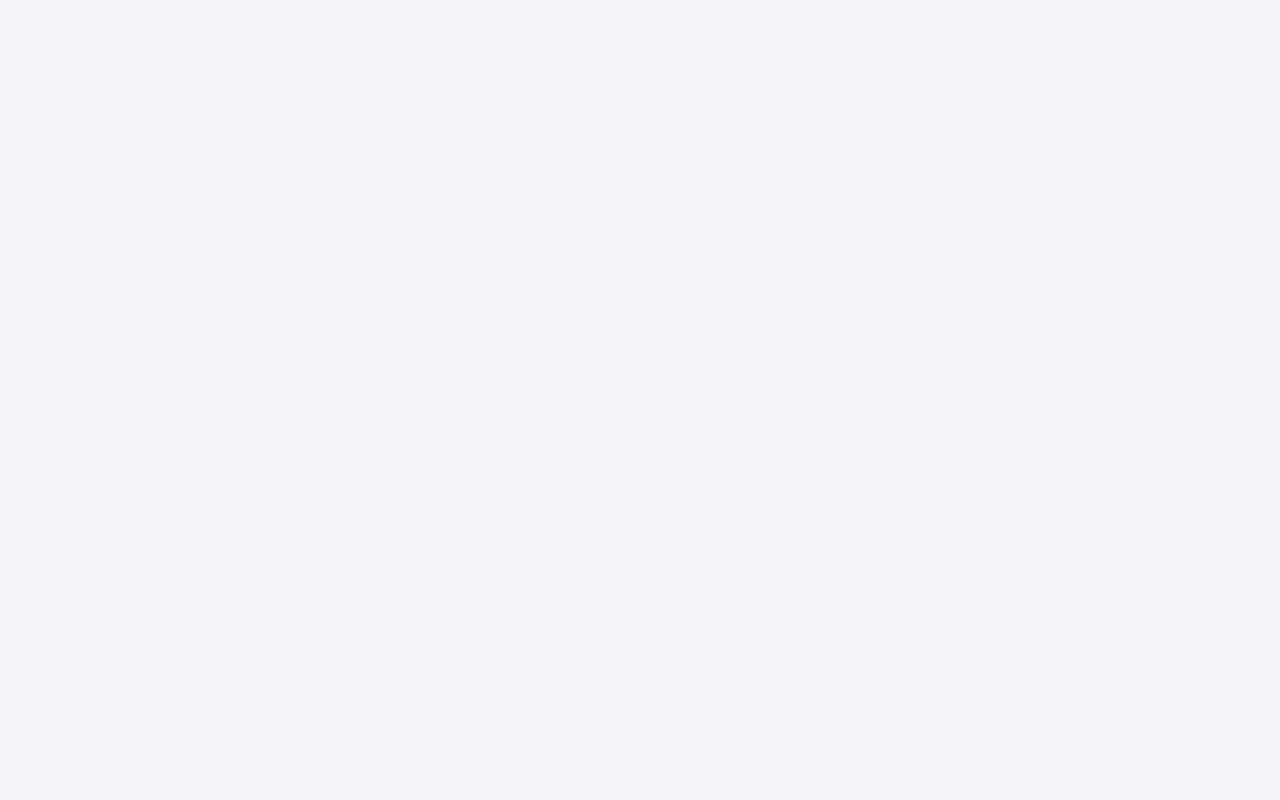
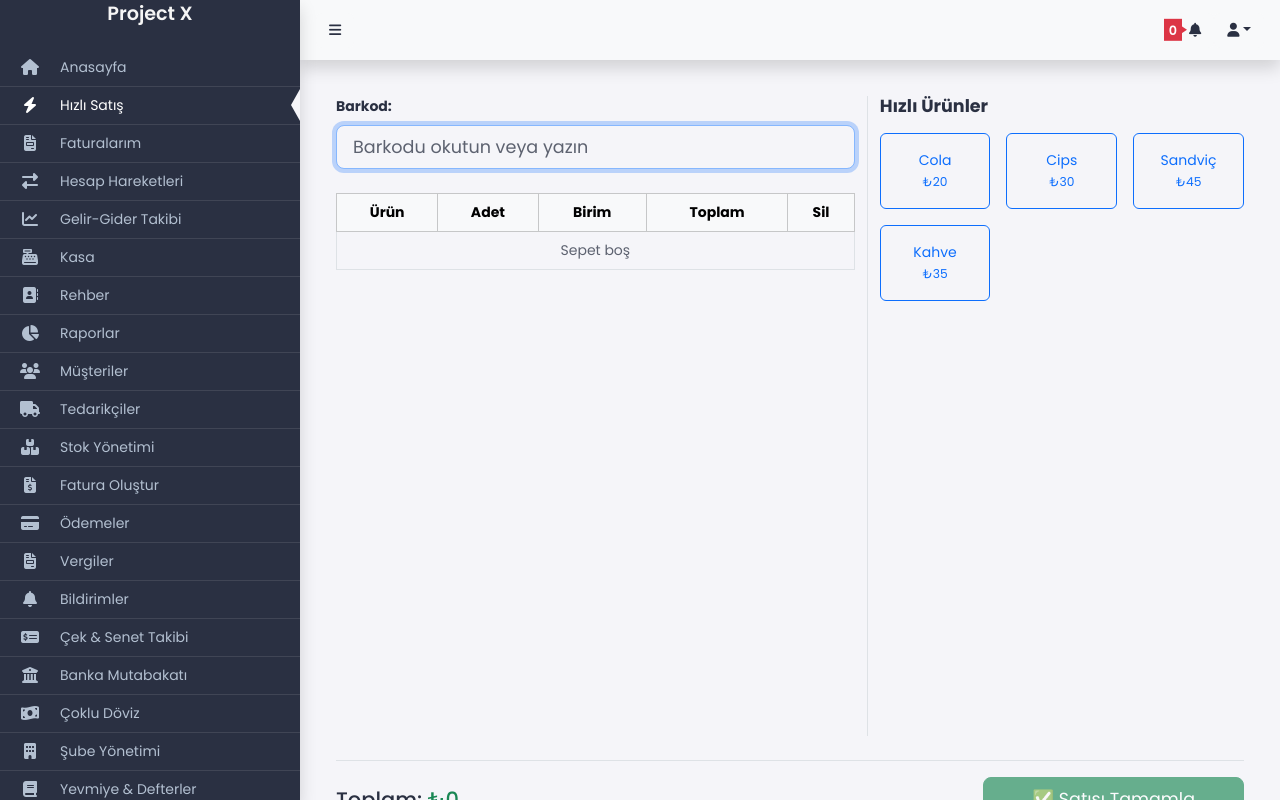
Before and after one commit to cemtekinn/accounting-app-frontend, a Vue app: page /quick-sale in a window 1280 px wide. Before the commit this address had no page. Built offline with nearby package versions, Linux system fonts and the light colour scheme.

Commit message:
feat( quick sale page ) : create new page & added base design

```diff
--- a/src/router/routes.js
+++ b/src/router/routes.js
@@ -4,4 +4,9 @@ export default [
     name: 'home',
     component: () => import('../views/Home.vue'),
   },
+  {
+    path: '/quick-sale',
+    name: 'quick-sale',
+    component: () => import('../views/QuickSale.vue'),
+  },
 ]
--- /dev/null
+++ b/src/views/QuickSale.vue
@@ -0,0 +1,116 @@
+<script setup>
+import Layout from '@/layouts/Main.vue'
+import { ref, computed } from 'vue'
+
+const barcodeInput = ref('')
+const products = ref([
+  { id: 1, name: 'Cola', price: 20 },
+  { id: 2, name: 'Cips', price: 30 },
+  { id: 3, name: 'Sandviç', price: 45 },
+  { id: 4, name: 'Kahve', price: 35 },
+])
+
+const cart = ref([])
+
+const addToCart = (product) => {
+  const existing = cart.value.find(p => p.id === product.id)
+  if (existing) {
+    existing.quantity++
+  } else {
+    cart.value.push({ ...product, quantity: 1 })
+  }
+}
+
+const handleBarcodeEnter = () => {
+  const found = products.value.find(p => p.id === parseInt(barcodeInput.value))
+  if (found) addToCart(found)
+  barcodeInput.value = ''
+}
+
+const total = computed(() =>
+  cart.value.reduce((sum, item) => sum + item.price * item.quantity, 0)
+)
+
+const removeFromCart = (id) => {
+  cart.value = cart.value.filter(item => item.id !== id)
+}
+
+const completeSale = () => {
+  alert('Satış tamamlandı.')
+  cart.value = []
+}
+</script>
+
+<template>
+  <Layout>
+    <div class="container-fluid p-3">
+      <div class="row" style="min-height: 80vh;">
+
+        <!-- SOL PANEL -->
+        <div class="col-md-7 border-end">
+          <!-- Barkod Girişi -->
+          <div class="mb-3">
+            <label class="form-label fw-bold">Barkod:</label>
+            <input v-model="barcodeInput" @keyup.enter="handleBarcodeEnter" class="form-control form-control-lg" placeholder="Barkodu okutun veya yazın" autofocus />
+          </div>
+
+          <!-- DataTable -->
+          <div class="table-responsive mt-4">
+            <table class="table table-bordered align-middle text-center">
+              <thead class="table-light">
+              <tr>
+                <th>Ürün</th>
+                <th>Adet</th>
+                <th>Birim</th>
+                <th>Toplam</th>
+                <th>Sil</th>
+              </tr>
+              </thead>
+              <tbody>
+              <tr v-for="item in cart" :key="item.id">
+                <td>{{ item.name }}</td>
+                <td>{{ item.quantity }}</td>
+                <td>₺{{ item.price }}</td>
+                <td>₺{{ item.price * item.quantity }}</td>
+                <td>
+                  <button class="btn btn-sm btn-danger" @click="removeFromCart(item.id)">✖</button>
+                </td>
+              </tr>
+              <tr v-if="cart.length === 0">
+                <td colspan="5" class="text-muted">Sepet boş</td>
+              </tr>
+              </tbody>
+            </table>
+          </div>
+        </div>
+
+        <!-- SAĞ PANEL - Hızlı Ürünler -->
+        <div class="col-md-5">
+          <h5 class="fw-bold mb-3">Hızlı Ürünler</h5>
+          <div class="row g-3">
+            <div class="col-6 col-sm-4 col-md-4" v-for="product in products" :key="product.id">
+              <button class="btn btn-outline-primary w-100 py-3" @click="addToCart(product)">
+                {{ product.name }}<br />
+                <small>₺{{ product.price }}</small>
+              </button>
+            </div>
+          </div>
+        </div>
+      </div>
+
+      <!-- ALT PANEL - Toplam ve Satışı Tamamla -->
+      <div class="border-top pt-3 mt-4 d-flex justify-content-between align-items-center">
+        <h4 class="m-0">Toplam: <span class="text-success">₺{{ total }}</span></h4>
+        <button class="btn btn-lg btn-success px-5" :disabled="cart.length === 0" @click="completeSale">
+          ✅ Satışı Tamamla
+        </button>
+      </div>
+    </div>
+  </Layout>
+</template>
+
+<style scoped>
+input::placeholder {
+  font-size: 1.1rem;
+}
+</style>
```
Also changed, not shown: src/views/Temp/BasePage.vue (added, +12 -0 lines).
